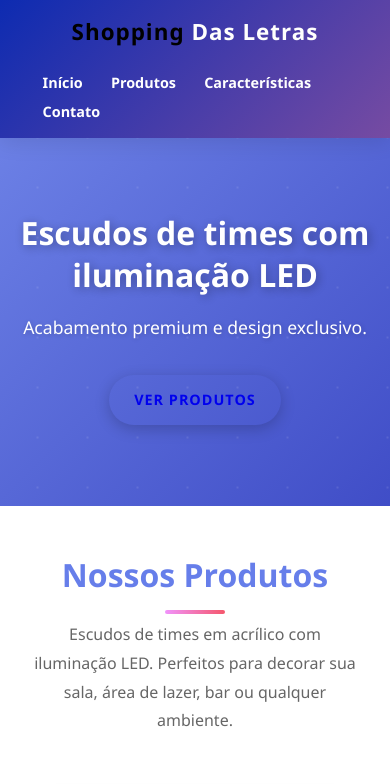
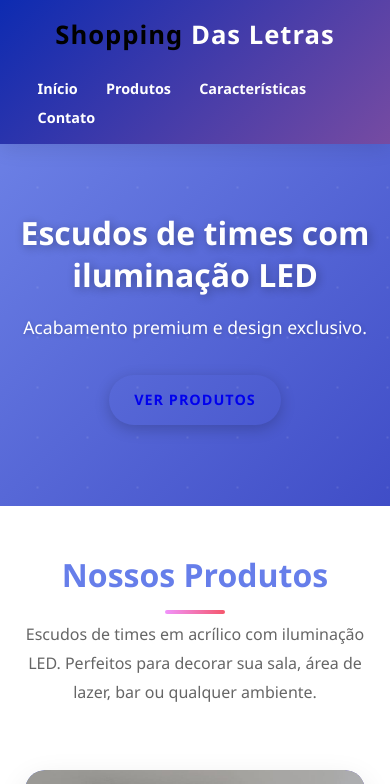
Before and after one commit to Lipesfs/Site-de-vendas, a plain HTML site: page index.html in a window 390 px wide. Shown: the top 784 px of the page. Drawn offline with Linux system fonts and the light colour scheme.

Commit message:
responsividade container

```diff
--- a/css/style.css
+++ b/css/style.css
@@ -815,7 +815,7 @@ footer p,
 
     /* Logo menor em mobile */
     .logo {
-        font-size: 1.4rem; /* Tamanho reduzido */
+        font-size: 1.6rem; /* Tamanho reduzido */
     }
 
     /* Links de navegação menores */
@@ -878,7 +878,7 @@ footer p,
 
     /* Container ajustado para mobile */
     .container {
-        padding: 0 15px; /* Padding lateral */
+        padding: 0 10px; /* Padding lateral */
     }
 
     /* Botões com padding menor em mobile */
```
